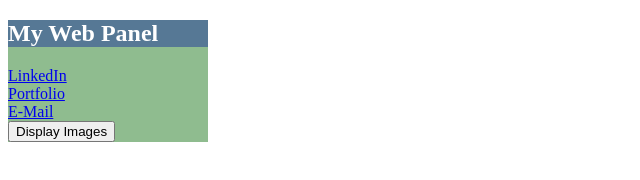
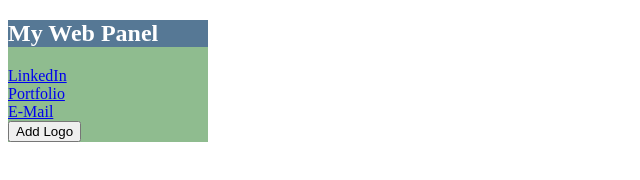
Before and after one commit to jamie082/js_web_site_control_panel, a plain HTML site: page index.html in a window 1280 px wide. Shown: the full height of the page, 0-640 px from the left. Drawn offline with Linux system fonts and the light colour scheme.

Commit message:
added final source for Blog

```diff
--- a/index.html
+++ b/index.html
@@ -12,7 +12,6 @@
                     <li><a href="./pages/linkedin.html" target="_blank" onclick="openWin();">LinkedIn</a></li>
                     <li><a href="./pages/portfolio.html" target="_blank" onclick="openPortfolio();">Portfolio</a></li>
                     <li><a href="./pages/e-mail.html">E-Mail</a></li>
-                    <li><input type="button" name="my_button" value="Display Images"></a></li>
                 </ul>
 
                 <script>
@@ -35,17 +34,17 @@
                         newWin_2.document.write("Hello, world!")
                     }
 
-                    function display_image(src, width, height, alt) {
-                        var a = document.createElement("img");
-                        a.src = src;
-                        a.width = width;
-                        a.height = height;
-                        a.alt = alt;
+                    function show_image(src, width, height, alt) {
+                        var img = document.createElement("img");
+                        img.src = src;
+                        img.width = width;
+                        img.height = height;
+                        img.alt = alt;
                         document.body.appendChild(img);
                     }
+                </script>
 
-                    <button onClick="display_image(j_git.jpg', 276, 110, 'Google Logo');">Add Logo</button>
-                </script>
+                <button onClick="show_image('https://i.postimg.cc/bJVFpFkx/bg2.jpg', 276, 110, 'image shown');">Add Logo</button>
         </body>
     </html>
 </div>
```
